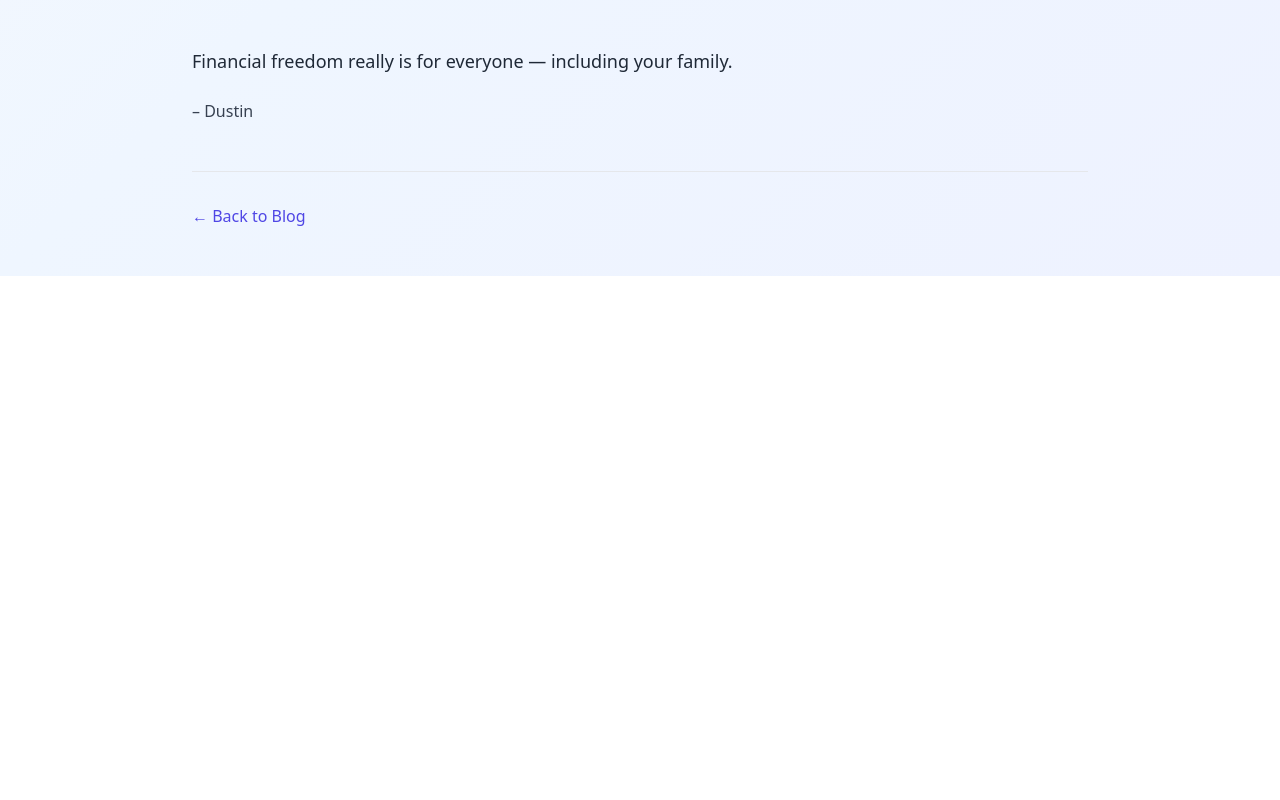
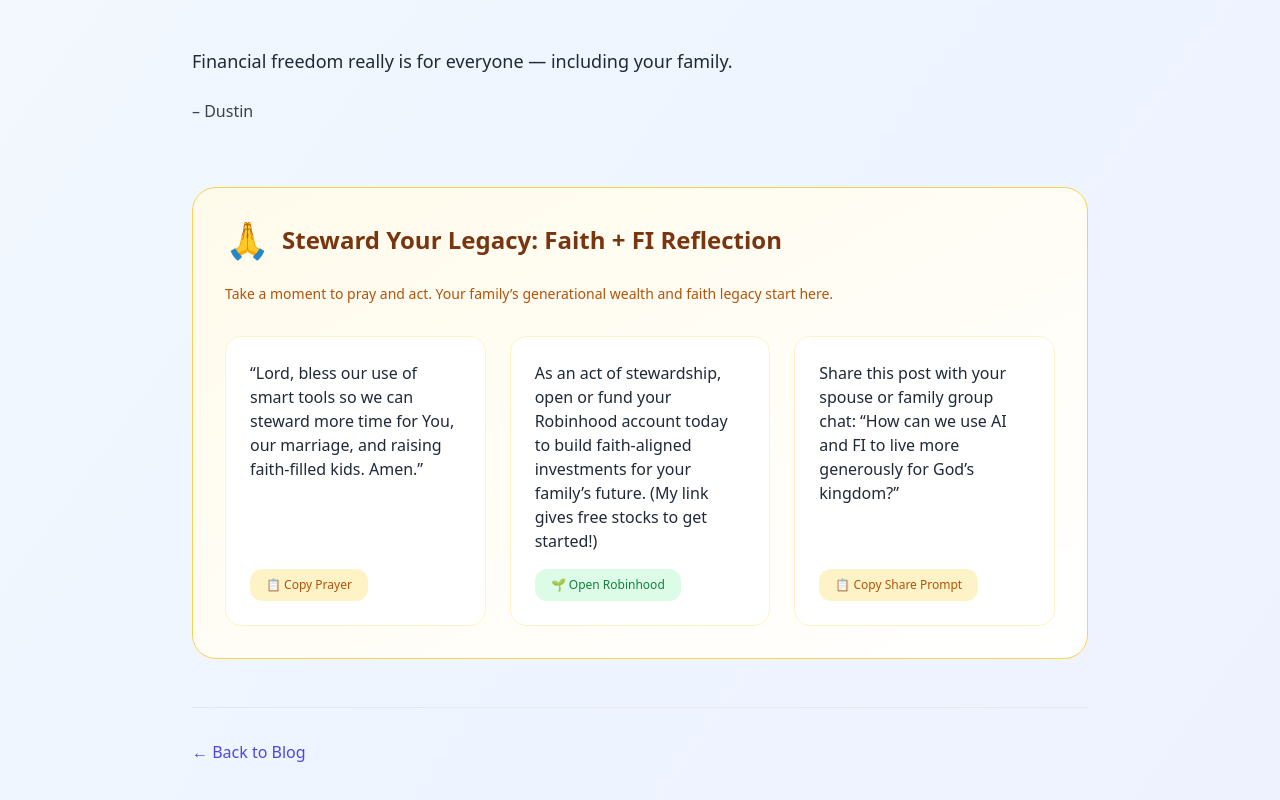
Before and after one commit to daughterpop/super-fi-calc, a React (Vite) app: page /blog/ai-assisted-stewardship-how-catholic-families-leverage-smart-tools-for-fi-and-faithful-living in a window 1280 px wide. Shown: the part 978-1778 px from the top of the page. Before the commit the page ends 1254 px from the top, so only its background shows below. Built offline with nearby package versions, Linux system fonts and the light colour scheme.

Commit message:
Daily site improvement: Added Stewardship Reflection interactive box to AI-assisted blog post – May 13, 2026

```diff
--- a/src/pages/ai-assisted-stewardship-how-catholic-families-leverage-smart-tools-for-fi-and-faithful-living.jsx
+++ b/src/pages/ai-assisted-stewardship-how-catholic-families-leverage-smart-tools-for-fi-and-faithful-living.jsx
@@ -61,6 +61,54 @@ export default function AiAssistedStewardshipHowCatholicFamiliesLeverageSmartToo
           – Dustin
         </p>
 
+        <div className="mt-16 bg-gradient-to-br from-amber-50 to-white rounded-3xl p-8 border border-amber-300">
+          <div className="flex items-center gap-3 mb-6">
+            <span className="text-4xl">🙏</span>
+            <h3 className="text-2xl font-semibold text-amber-900">Steward Your Legacy: Faith + FI Reflection</h3>
+          </div>
+          <p className="text-amber-700 mb-8 text-sm font-medium">Take a moment to pray and act. Your family’s generational wealth and faith legacy start here.</p>
+
+          <div className="grid gap-6 md:grid-cols-3">
+            <div className="bg-white rounded-2xl p-6 border border-amber-100 flex flex-col">
+              <p className="font-medium text-gray-800 flex-1 mb-4">“Lord, bless our use of smart tools so we can steward more time for You, our marriage, and raising faith-filled kids. Amen.”</p>
+              <button
+                onClick={() => {
+                  navigator.clipboard.writeText('“Lord, bless our use of smart tools so we can steward more time for You, our marriage, and raising faith-filled kids. Amen.”');
+                  alert('Prayer copied! Pray it together tonight.');
+                }}
+                className="text-xs bg-amber-100 hover:bg-amber-200 text-amber-700 px-4 py-2 rounded-xl flex items-center gap-1 self-start transition-colors"
+              >
+                📋 Copy Prayer
+              </button>
+            </div>
+
+            <div className="bg-white rounded-2xl p-6 border border-amber-100 flex flex-col">
+              <p className="font-medium text-gray-800 flex-1 mb-4">As an act of stewardship, open or fund your Robinhood account today to build faith-aligned investments for your family’s future. (My link gives free stocks to get started!)</p>
+              <a
+                href="https://join.robinhood.com/dustinh-1bff5a"
+                target="_blank"
+                rel="noopener noreferrer"
+                className="text-xs bg-green-100 hover:bg-green-200 text-green-700 px-4 py-2 rounded-xl flex items-center gap-1 self-start transition-colors inline-flex"
+              >
+                🌱 Open Robinhood
+              </a>
+            </div>
+
+            <div className="bg-white rounded-2xl p-6 border border-amber-100 flex flex-col">
+              <p className="font-medium text-gray-800 flex-1 mb-4">Share this post with your spouse or family group chat: “How can we use AI and FI to live more generously for God’s kingdom?”</p>
+              <button
+                onClick={() => {
+                  navigator.clipboard.writeText('Share this post with your spouse or family group chat: “How can we use AI and FI to live more generously for God’s kingdom?”');
+                  alert('Prompt copied! Paste it in your family chat.');
+                }}
+                className="text-xs bg-amber-100 hover:bg-amber-200 text-amber-700 px-4 py-2 rounded-xl flex items-center gap-1 self-start transition-colors"
+              >
+                📋 Copy Share Prompt
+              </button>
+            </div>
+          </div>
+        </div>
+
         <div className="mt-12 pt-8 border-t border-gray-200">
           <a href="/blog" className="text-indigo-600 hover:text-indigo-800 font-medium">
             ← Back to Blog
```
